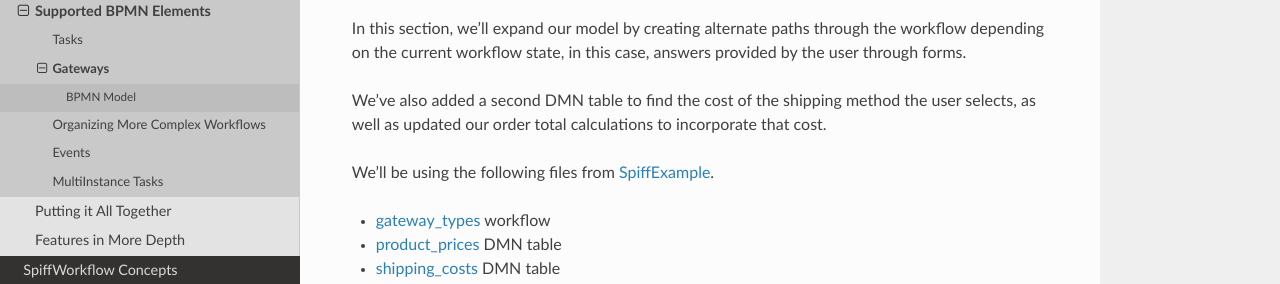
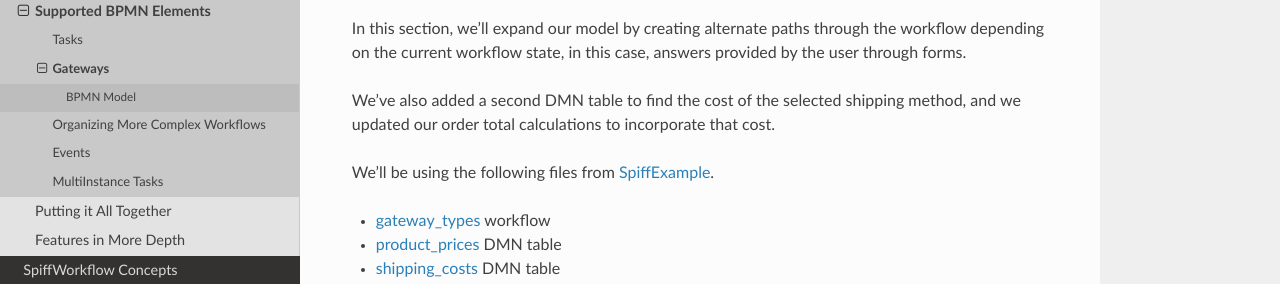
Before and after one commit to sartography/SpiffWorkflow, a Sphinx documentation site: the page built from doc/bpmn/gateways.rst, in a window 1280 px wide and 900 px high. Shown: the part 199-483 px from the top of the window. Built offline with Sphinx 7.4.7 and the Read the Docs theme 2.0.0, drawn with Linux system fonts in a browser that asks for light colours.

Commit message:
A few minor changes to the docs.

```diff
--- a/doc/bpmn/gateways.rst
+++ b/doc/bpmn/gateways.rst
@@ -8,9 +8,8 @@ In this section, we'll expand our model by creating alternate paths through the
 workflow depending on the current workflow state, in this case, answers provided
 by the user through forms.
 
-We've also added a second DMN table to find the cost of the shipping method the
-user selects, as well as updated our order total calculations to incorporate
-that cost.
+We've also added a second DMN table to find the cost of the selected shipping
+method, and we updated our order total calculations to incorporate that cost.
 
 We'll be using the following files from `SpiffExample <https://github.com/sartography/SpiffExample>`_.
 
--- a/doc/bpmn/tasks.rst
+++ b/doc/bpmn/tasks.rst
@@ -205,7 +205,7 @@ completed.
         input("Press any key to mark task complete")
 
 :code:`display_task()` is the code for converting the Documentation property of the task
-into something that can be present to the user.
+into something that can be presented to the user.
 
 .. code:: python
 
```
Also changed, not shown: doc/intro.rst (+7 -8 lines), doc/figures/ExclusiveGateway.png.
